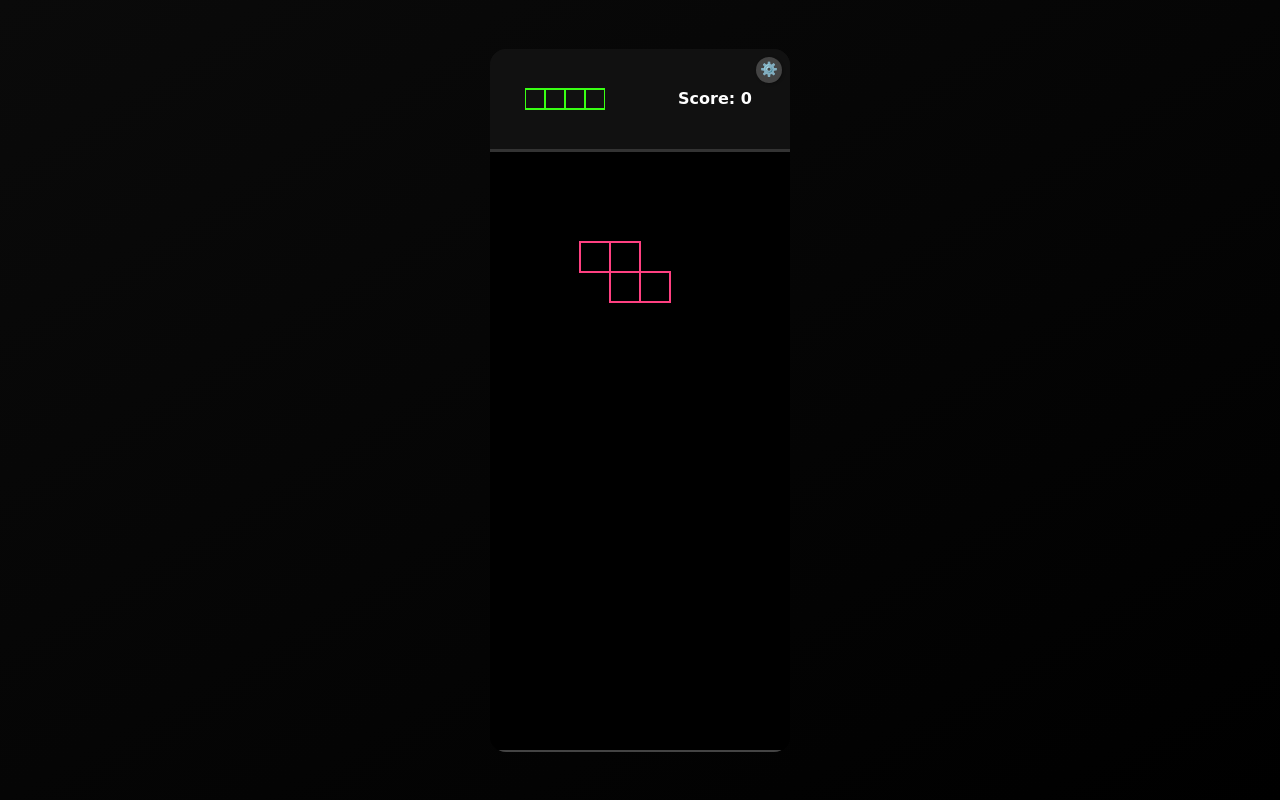
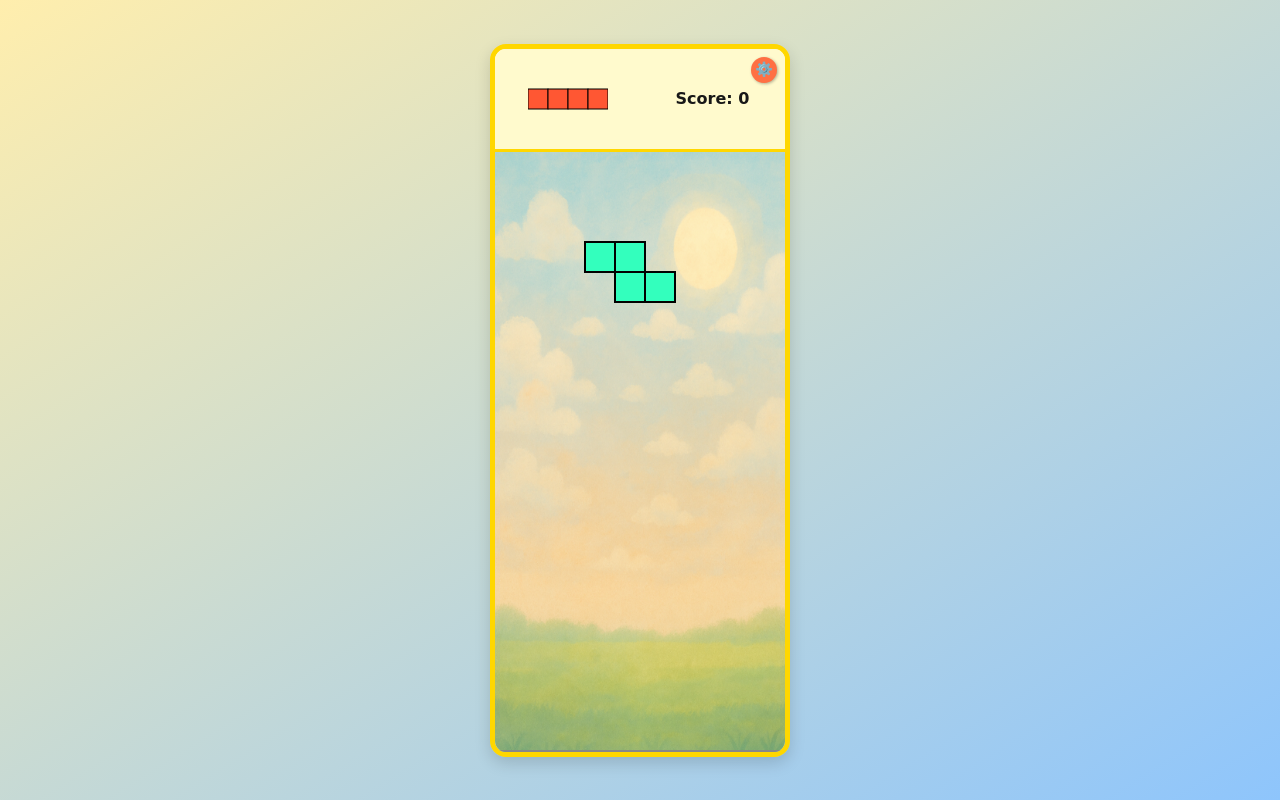
Before and after one commit to NowIsOffline/iffunny, a Next.js app: page /games/tetris in a window 1280 px wide. Both pictures are taken after a click on the button "Start Game". Built offline with nearby package versions, Linux system fonts and the light colour scheme.

Commit message:
添加背景

```diff
--- a/src/app/games/tetris/gameLayout.css
+++ b/src/app/games/tetris/gameLayout.css
@@ -76,15 +76,29 @@
     justify-content: center;
     box-shadow: 1px 1px 3px rgba(0,0,0,0.3);
 }
-
-/* ===== canvas 主区域 ===== */
-#tetris-canvas {
-    width: 100%;
+.canvas-wrapper {
+    position: relative;
+    width: 300px;
     height: 600px;
-    border: none;
-    display: block;
 }
 
+#bg-canvas,
+#tetris-canvas {
+    position: absolute;
+    top: 0;
+    left: 0;
+    width: 100%;
+    height: 100%;
+}
+
+#bg-canvas {
+    z-index: 0; /* 背景层 */
+}
+
+#tetris-canvas {
+    z-index: 1; /* 方块游戏层 */
+    pointer-events: none; /* 避免阻挡输入（可选） */
+}
 
 /* ===== 游戏结束提示框 ===== */
 #game-over-screen {
@@ -202,9 +216,9 @@
     }
 
     /* 游戏画布 (canvas) 自适应 */
-    #tetris-canvas {
+    .canvas-wrapper {
         width: 100%;
-        height: calc(100vh - 150px); /* 减去底部控制区域的高度 */
+        height: calc(100vh - 10vh); /* 减去底部控制区域的高度 */
         display: block;
     }
 
--- a/src/app/games/tetris/layout.js
+++ b/src/app/games/tetris/layout.js
@@ -10,7 +10,7 @@ export const metadata = {
 
 export default function TetrisReaderLayout({children}) {
     return (
-        <div id="tetrisLayout" className="dark-mode">
+        <div id="tetrisLayout">
             <HeadItem title="Tetris" iconUrl="/icon/small/tetris/tetris.png" />
             {children}
         </div>
--- a/src/app/games/tetris/page.js
+++ b/src/app/games/tetris/page.js
@@ -16,7 +16,7 @@ import {
 export default function Page() {
     const [showSettings, setShowSettings] = useState(false);
     const [soundEnabled, setSoundEnabled] = useState(true);
-    const [darkMode, setDarkMode] = useState(true);
+    const [darkMode, setDarkMode] = useState(false);
     const [showTitleScreen, setShowTitleScreen] = useState(true);
     const audioRef = useRef(null);
     const [highScore, setHighScore] = useState(0);
@@ -117,7 +117,7 @@ export default function Page() {
                 </div>
             ) : (
                 <div className="game-container">
-                <div className="game-box">
+                    <div className="game-box">
                         <div className="top-bar">
                             <div className="next-piece-box">
                                 <canvas id="next-canvas" width="80" height="80"></canvas>
@@ -127,7 +127,10 @@ export default function Page() {
                                 <button id="settings-btn" onClick={openSettings}>⚙️</button>
                             </div>
                         </div>
-                        <canvas id="tetris-canvas" width="300" height="600"></canvas>
+                        <div className="canvas-wrapper">
+                            <canvas id="bg-canvas" width="300" height="600"></canvas>
+                            <canvas id="tetris-canvas" width="300" height="600"></canvas>
+                        </div>
                     </div>
 
                     <div id="game-over-screen">
--- a/src/app/games/tetris/tetrisGame.js
+++ b/src/app/games/tetris/tetrisGame.js
@@ -40,8 +40,12 @@ function createPiece() {
 }
 
 function drawBoard() {
-    ctx.fillStyle = IsDark() ? "#000" : "#d7f0fa";
-    ctx.fillRect(0, 0, canvas.width, canvas.height);
+    if (IsDark()) {
+        ctx.fillStyle = "#000";
+        ctx.fillRect(0, 0, canvas.width, canvas.height); // ← 只在暗黑时清除背景
+    } else {
+        ctx.clearRect(0, 0, canvas.width, canvas.height); // ← 保留 bg-canvas 可见
+    }
     for (let y = 0; y < ROWS; y++) {
         for (let x = 0; x < COLS; x++) {
             if (board[y][x]) {
@@ -282,9 +286,18 @@ export function initializeTetrisGame() {
     clearSound = new Audio("/sounds/sound_tetris_clear.ogg");
     dropSound.volume = 0.4;
     clearSound.volume = 0.5;
+    const bgCanvas = document.getElementById('bg-canvas');
+    const bgCtx = bgCanvas.getContext('2d');
 
+    const bgImage = new Image();
+    bgImage.src = '/image/tetris_bg.png'; // 图片必须放在 public/image 目录
+
+    bgImage.onload = () => {
+        bgCtx.drawImage(bgImage, 0, 0, bgCanvas.width, bgCanvas.height);
+    };
 
     requestAnimationFrame(gameLoop);
+
 
 }
 
```
Also changed, not shown: public/image/tetris_bg.png (added).
